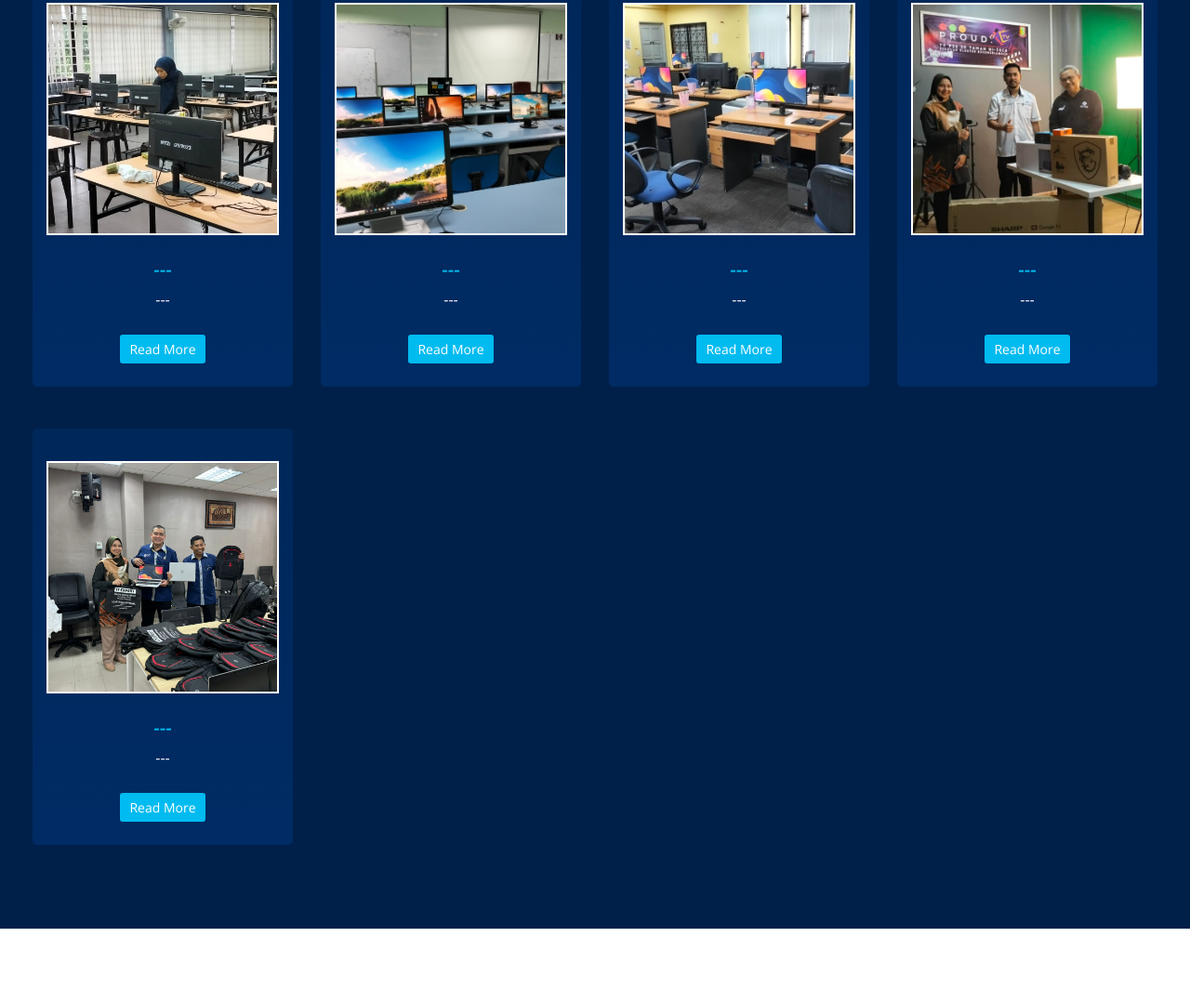
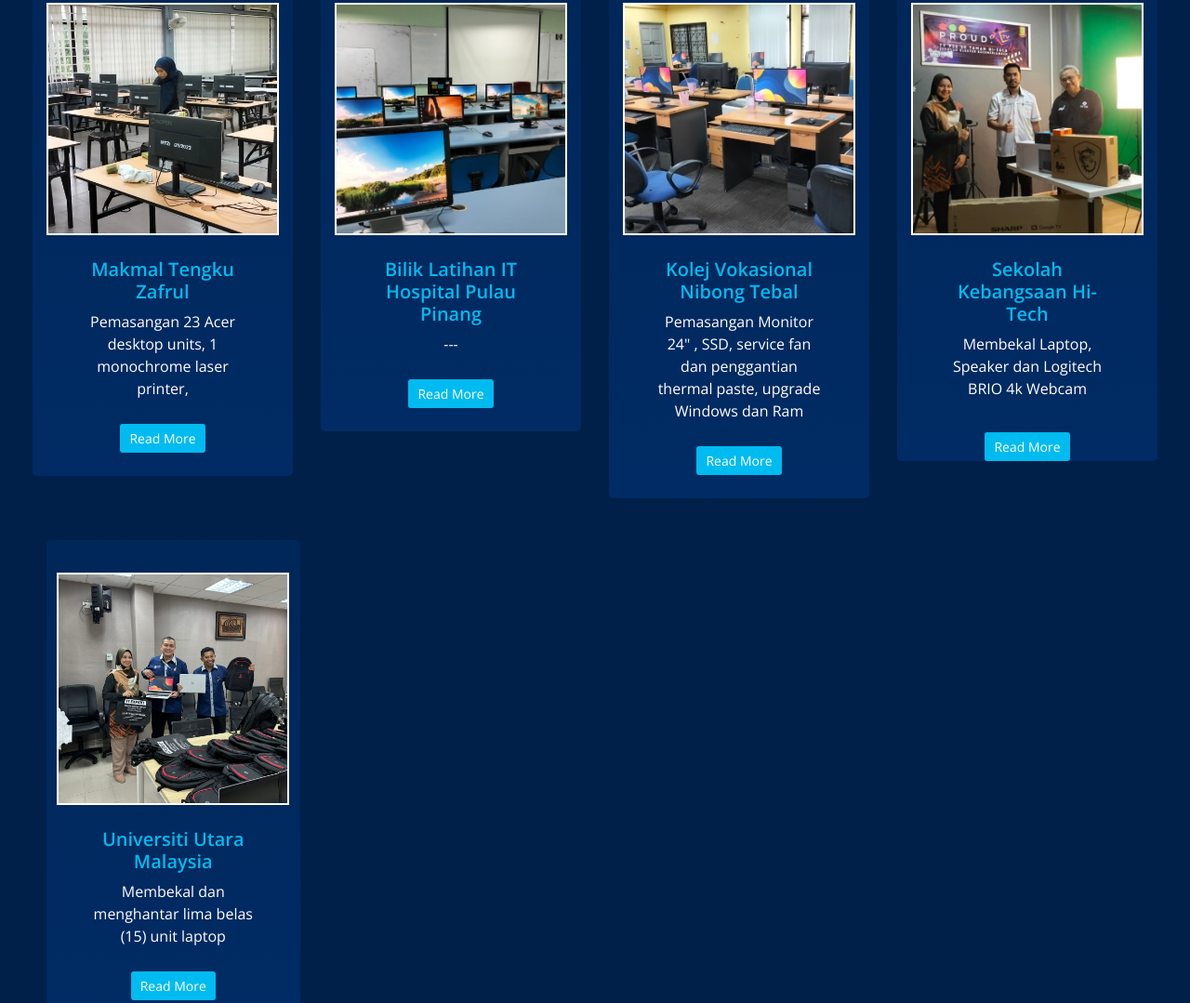
Before and after one commit to itexpertcenter/ItExpert, a plain HTML site: page index.html in a window 1280 px wide. Shown: the part 4181-5260 px from the top of the page at 93% size. Drawn offline with nearby package versions, Linux system fonts and the light colour scheme; some packages are replaced by stand-ins of ours.

Commit message:
index.html

```diff
--- a/index.html
+++ b/index.html
@@ -378,10 +378,10 @@
                 <img src="images/kl.jpg" class="img1" alt="">
               </div>
               <div class="detail-box">
-                <h5>---</h5>
-                <p>---</p>
+                <h5>Makmal Tengku Zafrul</h5>
+                <p>Pemasangan 23 Acer desktop units, 1 monochrome laser printer, </p>
                 <div class="more-content">
-                  <p>---</p>
+                  <p>1 color laser WiFi printer, and 2 iMac M1 units.</p>
                 </div>
                 <button class="read-more-btn">Read More</button>
               </div>
@@ -394,7 +394,7 @@
                 <img src="images/hpp.jpg" class="img1" alt="">
               </div>
               <div class="detail-box">
-                <h5>---</h5>
+                <h5>Bilik Latihan IT Hospital Pulau Pinang</h5>
                 <p>---</p>
                 <div class="more-content">
                   <p>---</p>
@@ -410,10 +410,10 @@
                 <img src="images/kv_nt.jpg" class="img1" alt="">
               </div>
               <div class="detail-box">
-                <h5>---</h5>
-                <p>---</p>
+                <h5>Kolej Vokasional Nibong Tebal</h5>
+                <p> Pemasangan Monitor 24" , SSD, service fan dan penggantian thermal paste, upgrade Windows dan Ram</p>
                 <div class="more-content">
-                  <p>---</p>
+                  <p>penggantian thermal paste, upgrade Windows dan Ram<</p>
                 </div>
                 <button class="read-more-btn">Read More</button>
               </div>
@@ -426,10 +426,8 @@
                 <img src="images/sk_hitech.jpg" class="img1" alt="">
               </div>
               <div class="detail-box">
-                <h5>---</h5>
-                <p>---</p>
-                <div class="more-content">
-                  <p>---</p>
+                <h5>Sekolah Kebangsaan Hi-Tech</h5>
+                <p>Membekal Laptop, Speaker dan Logitech BRIO 4k Webcam</p>
                 </div>
                 <button class="read-more-btn">Read More</button>
               </div>
@@ -442,11 +440,8 @@
                 <img src="images/uum.jpg" class="img1" alt="">
               </div>
               <div class="detail-box">
-                <h5>---</h5>
-                <p>---</p>
-                <div class="more-content">
-                  <p>---</p>
-                </div>
+                <h5>Universiti Utara Malaysia</h5>
+                <P>Membekal dan menghantar lima belas (15) unit laptop</p>
                 <button class="read-more-btn">Read More</button>
               </div>
             </div>
```
